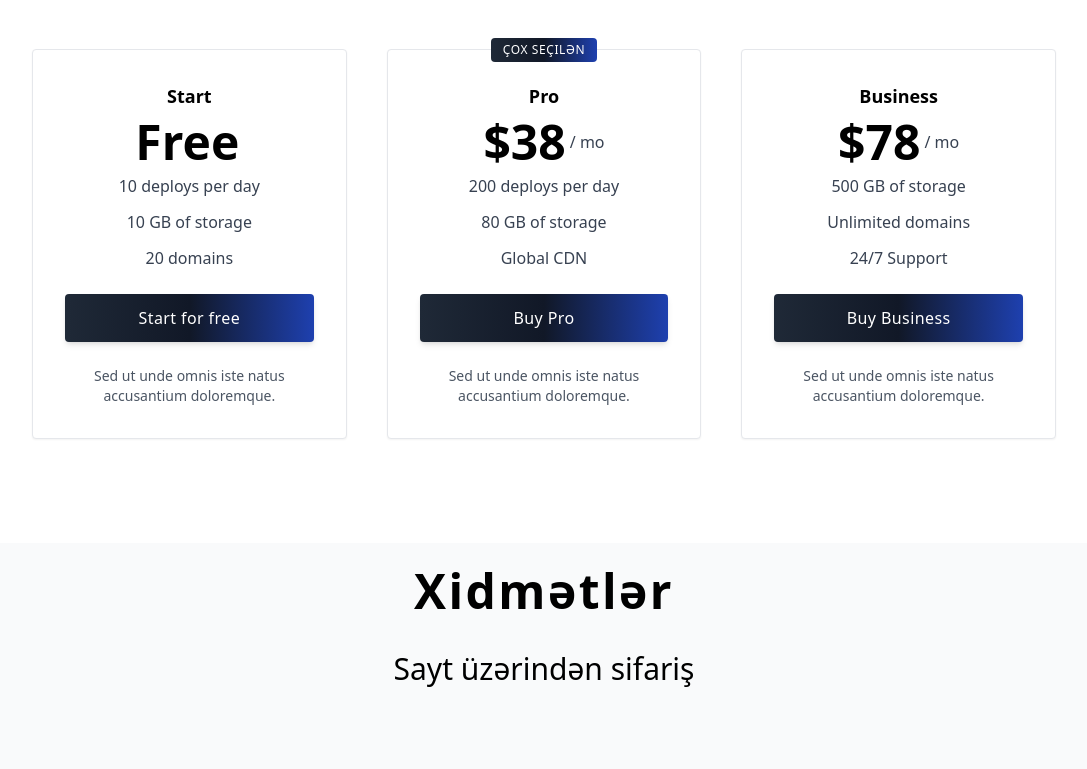
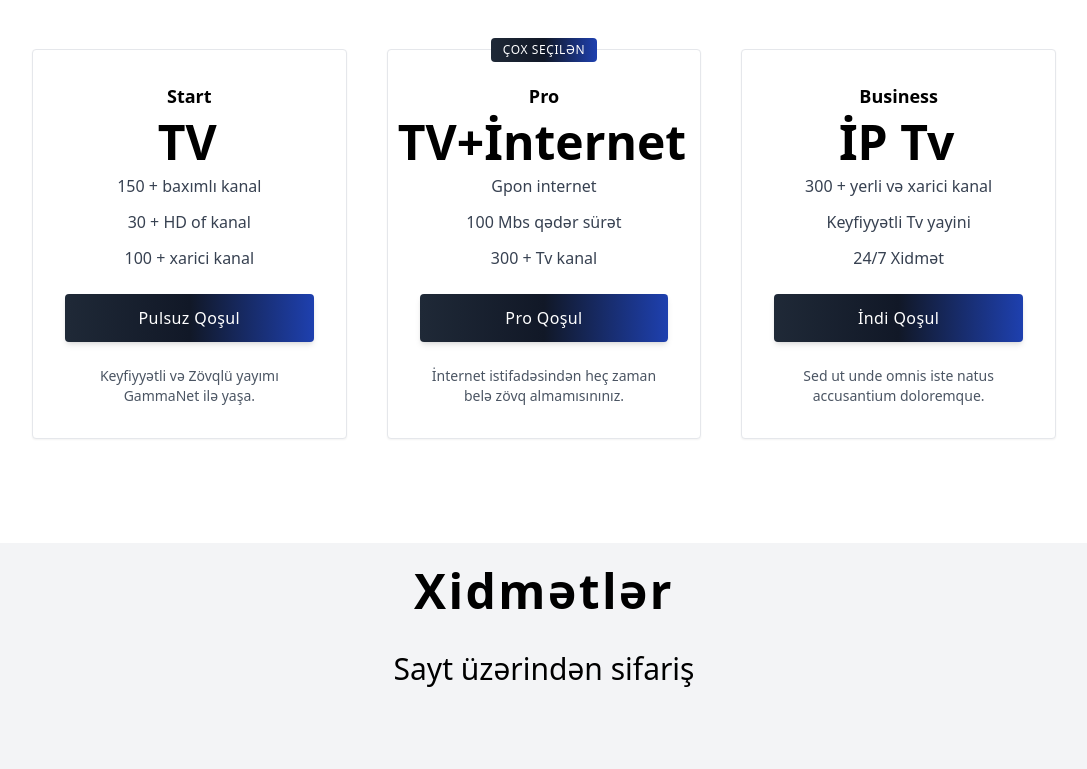
Before and after one commit to bedirlituran/netlika, a Next.js app: page / in a window 1280 px wide. Shown: the part 882-1651 px from the top of the page, without its empty margins (96-1183 px from the left). Built offline with nearby package versions, Linux system fonts and the light colour scheme.

Commit message:
elnur baxsin

```diff
--- a/components/Emekdas.jsx
+++ b/components/Emekdas.jsx
@@ -1,6 +1,6 @@
 export default () => {
   return (
-      <div className="py-14">
+      <div className="py-14 mt-10">
           <div className="max-w-screen-xl mx-auto px-4 md:px-8">
               <div className="max-w-xl mx-auto text-center">
                   <h3 className="text-gray-800 text-3xl font-semibold sm:text-4xl">
--- a/components/Xidmet.jsx
+++ b/components/Xidmet.jsx
@@ -6,7 +6,7 @@ import Card4 from "./cards/Card4";
 const Xidmet = () => {
   return (
     <>
-      <div className="rounded-2xl flex flex-col items-center justify-center m-auto bg-gray-50 min-h-auto  p-6 mt-6">
+      <div className="rounded-2xl flex flex-col items-center justify-center m-auto bg-gray-100 min-h-auto  p-6 mt-6">
         <h1 className="text-4xl sm:text-5xl md:text-6xl lg:text-5xl font-semibold font-turan tracking-wider mb-2 lg:mb-4 gap-2">
           Xidmətlər
         </h1>
--- a/components/Yenicarding.jsx
+++ b/components/Yenicarding.jsx
@@ -40,12 +40,12 @@ export const Pricing = () => {
             <div className="text-center">
               <div className="text-lg font-semibold">Start</div>
               <div className="flex items-center justify-center mt-2">
-                <div className="mr-1 text-5xl font-bold">Free</div>
+                <div className="mr-1 text-5xl font-bold">TV</div>
               </div>
               <div className="mt-2 space-y-3">
-                <div className="text-gray-700">10 deploys per day</div>
-                <div className="text-gray-700">10 GB of storage</div>
-                <div className="text-gray-700">20 domains</div>
+                <div className="text-gray-700">150 + baxımlı kanal</div>
+                <div className="text-gray-700">30 + HD of kanal</div>
+                <div className="text-gray-700">100 + xarici kanal</div>
               </div>
             </div>
             <div>
@@ -53,10 +53,10 @@ export const Pricing = () => {
                 href="/"
                 className="bg-gradient-to-r from-gray-800 via-gray-900 to-blue-800 text-white inline-flex items-center justify-center w-full h-12 px-6 mt-6 font-medium tracking-wide transition duration-200 bg-gray-800 rounded shadow-md hover:bg-gray-900 focus:shadow-outline focus:outline-none"
               >
-                Start for free
+                Pulsuz Qoşul
               </a>
               <p className="max-w-xs mt-6 text-xs text-gray-600 sm:text-sm sm:text-center sm:max-w-sm sm:mx-auto">
-                Sed ut unde omnis iste natus accusantium doloremque.
+                Keyfiyyətli və Zövqlü yayımı GammaNet ilə yaşa.
               </p>
             </div>
           </div>
@@ -69,13 +69,13 @@ export const Pricing = () => {
             <div className="text-center">
               <div className="text-lg font-semibold">Pro</div>
               <div className="flex items-center justify-center mt-2">
-                <div className="mr-1 text-5xl font-bold">$38</div>
-                <div className="text-gray-700">/ mo</div>
+                <div className="mr-1 text-5xl font-bold">TV+İnternet</div>
+
               </div>
               <div className="mt-2 space-y-3">
-                <div className="text-gray-700">200 deploys per day</div>
-                <div className="text-gray-700">80 GB of storage</div>
-                <div className="text-gray-700">Global CDN</div>
+                <div className="text-gray-700">Gpon internet</div>
+                <div className="text-gray-700">100 Mbs qədər sürət</div>
+                <div className="text-gray-700">300 + Tv kanal</div>
               </div>
             </div>
             <div>
@@ -83,10 +83,10 @@ export const Pricing = () => {
                 href="/"
                 className="bg-gradient-to-r from-gray-800 via-gray-900 to-blue-800 inline-flex items-center justify-center w-full h-12 px-6 mt-6 font-medium tracking-wide text-white transition duration-200 rounded shadow-md bg-deep-purple-accent-400 hover:bg-deep-purple-accent-700 focus:shadow-outline focus:outline-none"
               >
-                Buy Pro
+                Pro Qoşul
               </a>
               <p className="max-w-xs mt-6 text-xs text-gray-600 sm:text-sm sm:text-center sm:max-w-sm sm:mx-auto">
-                Sed ut unde omnis iste natus accusantium doloremque.
+                İnternet istifadəsindən heç zaman belə zövq almamısınınız.
               </p>
             </div>
           </div>
@@ -94,13 +94,13 @@ export const Pricing = () => {
             <div className="text-center">
               <div className="text-lg font-semibold">Business</div>
               <div className="flex items-center justify-center mt-2">
-                <div className="mr-1 text-5xl font-bold">$78</div>
-                <div className="text-gray-700">/ mo</div>
+                <div className="mr-1 text-5xl font-bold">İP Tv</div>
+
               </div>
               <div className="mt-2 space-y-3">
-                <div className="text-gray-700">500 GB of storage</div>
-                <div className="text-gray-700">Unlimited domains</div>
-                <div className="text-gray-700">24/7 Support</div>
+                <div className="text-gray-700">300 + yerli və xarici kanal</div>
+                <div className="text-gray-700">Keyfiyyətli Tv yayini</div>
+                <div className="text-gray-700">24/7 Xidmət</div>
               </div>
             </div>
             <div>
@@ -108,7 +108,7 @@ export const Pricing = () => {
                 href="/"
                 className="bg-gradient-to-r from-gray-800 via-gray-900 to-blue-800 inline-flex items-center justify-center w-full h-12 px-6 mt-6 font-medium tracking-wide text-white transition duration-200 bg-gray-800 rounded shadow-md hover:bg-gray-900 focus:shadow-outline focus:outline-none"
               >
-                Buy Business
+                İndi Qoşul
               </a>
               <p className="max-w-xs mt-6 text-xs text-gray-600 sm:text-sm sm:text-center sm:max-w-sm sm:mx-auto">
                 Sed ut unde omnis iste natus accusantium doloremque.
```
